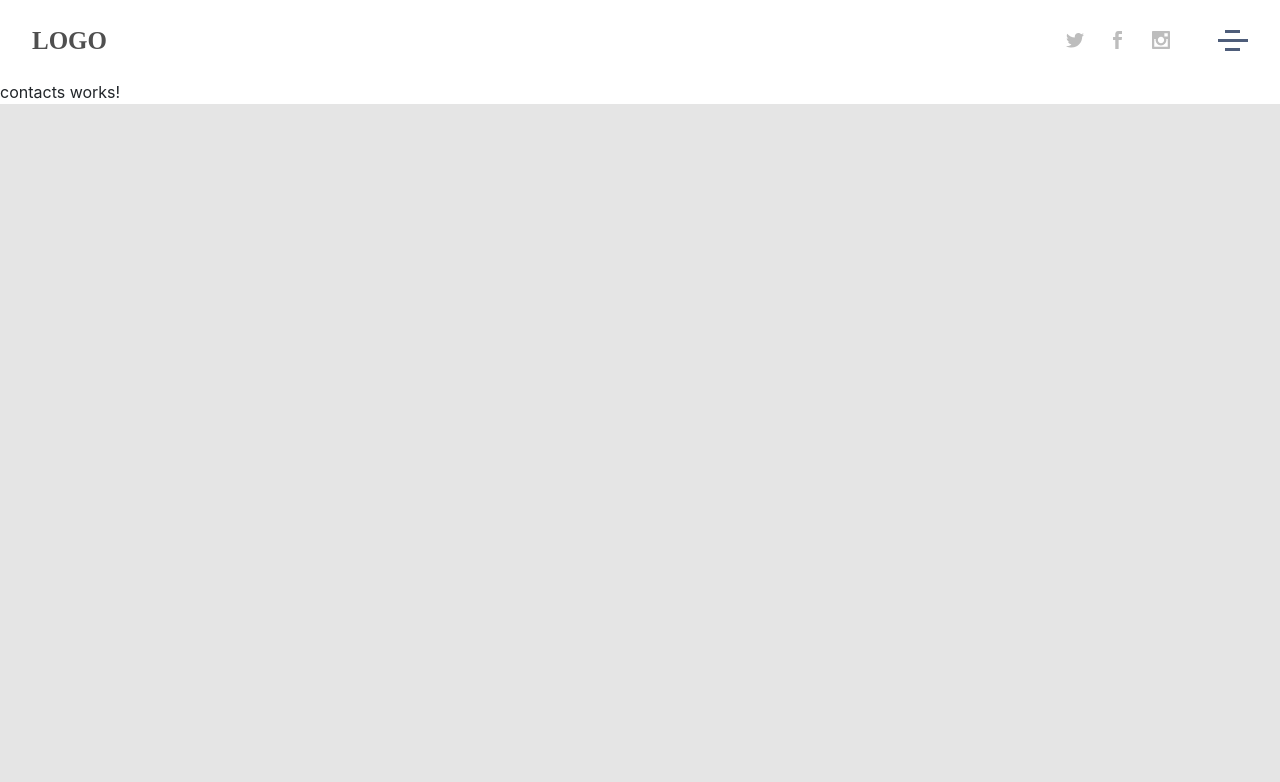
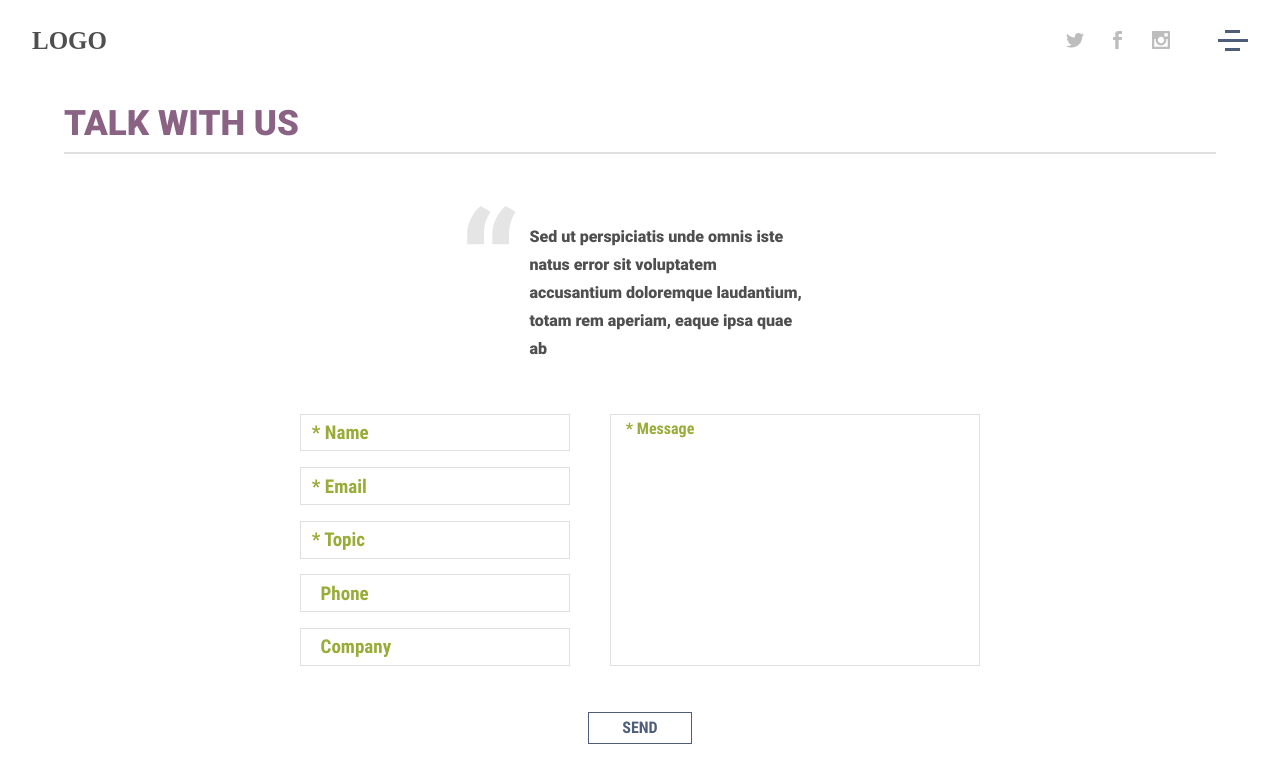
Before and after one commit to Andeson25/AlloizFront, an Angular app: page /#/contacts in a window 1280 px wide. Shown: the top 782 px of the page. Built offline with nearby package versions, Linux system fonts and the light colour scheme.

Commit message:
contacts component

```diff
--- a/src/app/pages/pages/contacts/contacts.component.css
+++ b/src/app/pages/pages/contacts/contacts.component.css
@@ -0,0 +1,114 @@
+.mainContacts{
+  padding-left:5%;
+  padding-right:5%;
+  height: 90vh;
+  background: white;
+}
+h2{
+  text-transform: uppercase;
+  font-family:  RobotRegularCustom;
+  font-style: normal;
+  font-weight: bold;
+  line-height: normal;
+  font-size: 35px;
+  color: #8A6284;
+  padding-top: 2%;
+}
+
+.lineContacts{
+  width: 100%;
+  border: 0.5px solid #E0E0E0;
+  transform: rotate(180deg);
+}
+.quote p {
+  font-family: RobotRegularCustom;
+  font-style: normal;
+  font-weight: normal;
+  line-height: 28px;
+  font-size: 16px;
+  color: #4F4F4F;
+  margin-top: 20%;
+  width: 82%;
+}
+form{
+  width: 100%;
+}
+.quote{
+  width: 30%;
+  margin: auto;
+  margin-bottom: 3%;
+}
+.quote img{
+  height: 5%;
+  margin-top: 15%;
+}
+.fiveLeft input {
+  width: 270px;
+  height: 15%;
+  border: 1px solid #E0E0E0;
+  box-sizing: border-box;
+  font-family: RobotoBoldCustom;
+  font-style: normal;
+  /*font-weight: bold;*/
+  line-height: 35px;
+  font-size: 19px;
+  padding-left: 4%;
+}
+textarea {
+  width: 370px;
+  font-family: RobotoBoldCustom;
+  resize: none;
+  border: 1px solid #E0E0E0;
+  padding-left: 4%;
+  height: 100%;
+
+}
+input::placeholder{
+  color:#98AD38 ;
+}
+textarea::placeholder{
+  color:#98AD38 ;
+}
+input:focus::placeholder{
+  color: grey;
+  opacity: .8;
+}
+
+textarea:focus::placeholder{
+  color: grey;
+  opacity: .8;
+}
+.fiveLeft{
+  padding-right: 20px;
+}
+.oneRight{
+  padding-left: 20px;
+}
+.inputs{
+
+  width: auto;
+}
+button{
+  margin-top: 20px;
+  font-family: RobotoBoldCustom;
+  font-style: normal;
+  font-weight: normal;
+  line-height: 28px;
+  font-size: 16px;
+  text-align: center;
+  color: #4E5D7A;
+  background: white;
+  border: 1px solid #4E5D7A;
+  width: 9%;
+  font-weight: normal;
+  margin-top: 4%;
+}
+
+button:hover{
+  border: 0.5px solid #E0E0E0;
+  box-sizing: border-box;
+}
+
+button:focus{
+  color:#98AD38 ;
+}
--- a/src/app/pages/pages/contacts/contacts.component.html
+++ b/src/app/pages/pages/contacts/contacts.component.html
@@ -1,3 +1,25 @@
-<p>
-  contacts works!
-</p>
+<div class="mainContacts">
+  <div class="contactsTitle">
+    <h2>talk with us</h2>
+  </div>
+  <div class="lineContacts"></div>
+  <div class="quote d-flex justify-content-between">
+    <img src="../../../../assets/svg/quotes.svg" alt="">
+    <p>Sed ut perspiciatis unde omnis iste natus error sit voluptatem accusantium doloremque laudantium, totam rem aperiam, eaque ipsa quae ab </p>
+  </div>
+  <form class="d-flex align-items-center flex-column">
+    <div class="inputs d-flex justify-content-center">
+      <div class="fiveLeft d-flex flex-column justify-content-between">
+          <input type="text" placeholder="* Name">
+          <input type="text" placeholder="* Email">
+          <input type="text" placeholder="* Topic">
+          <input type="text" placeholder="  Phone">
+          <input type="text" placeholder="  Company">
+      </div>
+      <div class="oneRight">
+          <textarea name="" id="" cols="30" rows="10" placeholder="* Message"></textarea>
+      </div>
+    </div>
+      <button>SEND</button>
+  </form>
+</div>
```
Also changed, not shown: src/assets/svg/quotes.svg (added).
